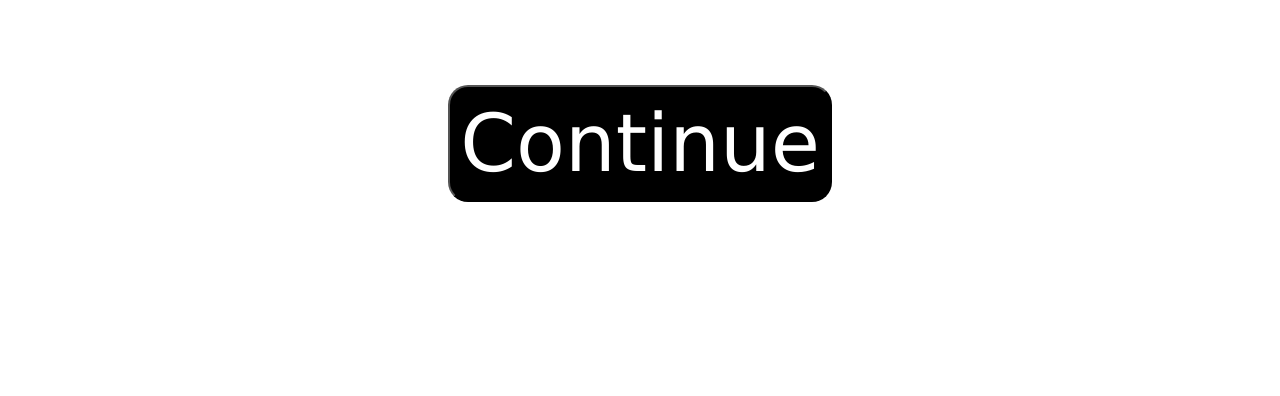
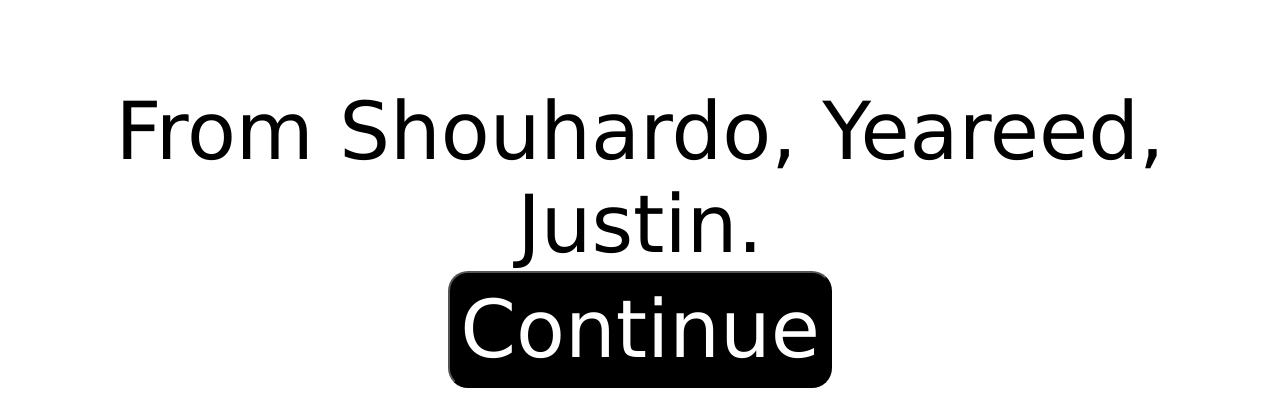
Before and after one commit to anonymoushacker1995/alert, a plain HTML site: page happ.html in a window 1280 px wide. Shown: the part 690-1086 px from the top of the page. Before the commit the page ends 900 px from the top, so only its background shows below. Drawn offline with Linux system fonts and the light colour scheme.

Commit message:
Update happ.html

```diff
--- a/happ.html
+++ b/happ.html
@@ -10,6 +10,7 @@
       <center>
         <h1>Happy Birthday Seendeed</h1>
         <div class="continue">
+          From Shouhardo, Yeareed, Justin.
           <form action="index.html">
             <input type="submit" value="Continue">
           </form>
```
